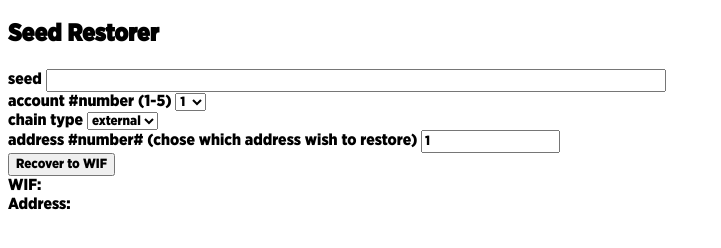
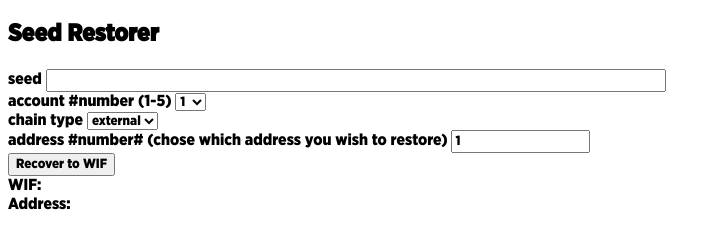
Before and after one commit to yuanyu90221/recover_seed, a browser extension: page index.html in a window 1280 px wide. Shown: the whole page, without its empty margins (0-721 px from the left). Drawn offline with Linux system fonts and the light colour scheme.

Commit message:
modify the term show up

```diff
--- a/index.html
+++ b/index.html
@@ -48,7 +48,7 @@
       </select>
     </div>
     <div class="addressIndex">
-      <label for="addressIndex">address #number# (chose which address wish to restore)</label>
+      <label for="addressIndex">address #number# (chose which address you wish to restore)</label>
       <input type="number" name="addressIndex" min="1"/>
     </div>
     <div class="button">
```
